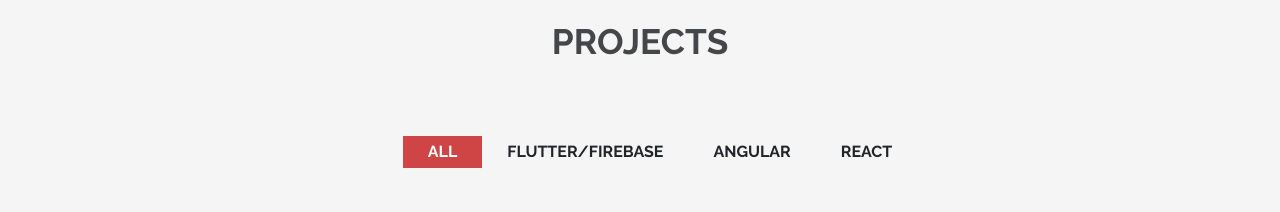
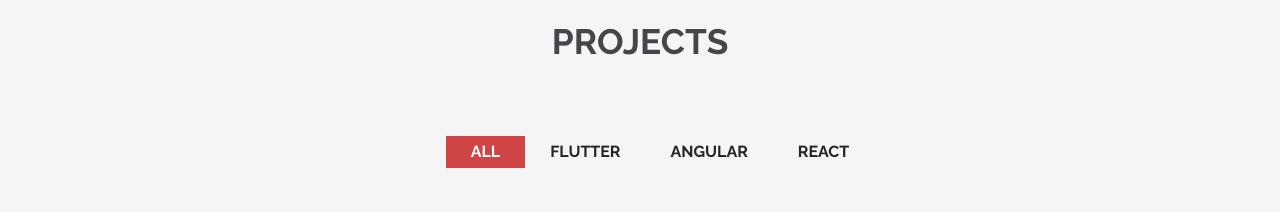
Before and after one commit to dav4thevid/angular-port-folio, an Angular app: page / in a window 1280 px wide. Shown: the part 1680-1892 px from the top of the page. Built offline with nearby package versions, Linux system fonts and the light colour scheme; what ng2-animate-on-scroll would draw is missing.

Commit message:
enhan:added bitnob to projects

```diff
--- a/src/app/projects/projects.component.html
+++ b/src/app/projects/projects.component.html
@@ -232,7 +232,7 @@
           <p class="d-flex justify-content-center mt-4">Bitnob</p>
           <small class="d-flex justify-content-center">Flutter</small>
           <div class="d-flex justify-content-center mt-3">
-            <button class="btn btn-info" (click)="openDexter()">
+            <button class="btn btn-info" (click)="openBitnob()">
               More Info
             </button>
           </div>
--- a/src/app/projects/projects.component.ts
+++ b/src/app/projects/projects.component.ts
@@ -33,7 +33,7 @@ export class ProjectsComponent implements OnInit {
   tools = [
     'ALL',
     // 'VANNILA JS',
-    'FLUTTER/FIREBASE',
+    'FLUTTER',
     // 'NODE',
     'ANGULAR',
     'REACT',
@@ -103,11 +103,11 @@ export class ProjectsComponent implements OnInit {
     modalRef.componentInstance.body = 'A website that gives users live update of worldwide cases of covid19 aka corona virus.';
   }
 
-  openDexter() {
+  openBitnob() {
     const modalRef = this.modalService.open(ModalComponent);
     modalRef.componentInstance.title = 'Dexter';
     modalRef.componentInstance.imageUrl = '../../assets/dexter.jpg';
-    modalRef.componentInstance.linkUrl = '#';
+    modalRef.componentInstance.linkUrl = 'https://play.google.com/store/apps/details?id=com.app.bitnob&hl=en&gl=US';
     modalRef.componentInstance.body = 'A platform for learning, its has thousands of courses which users can enroll on at a very cheap price';
   }
 
```
